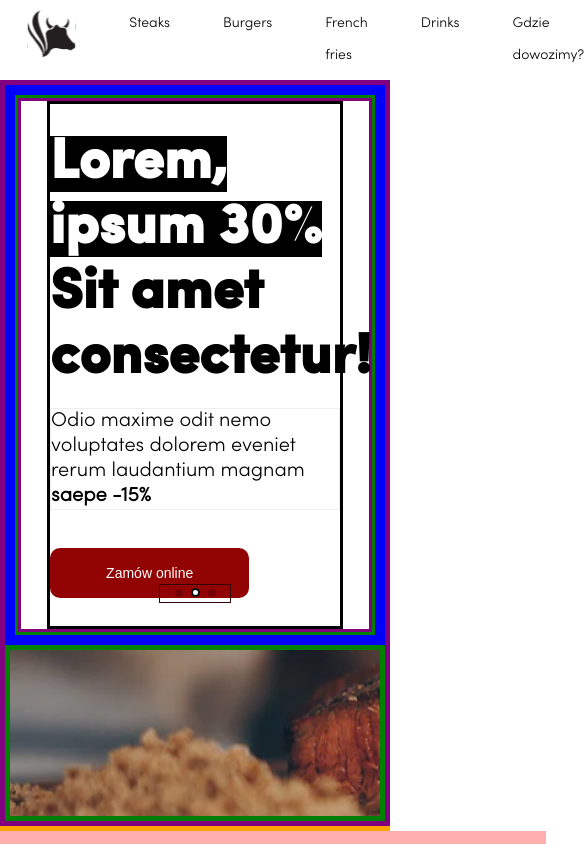
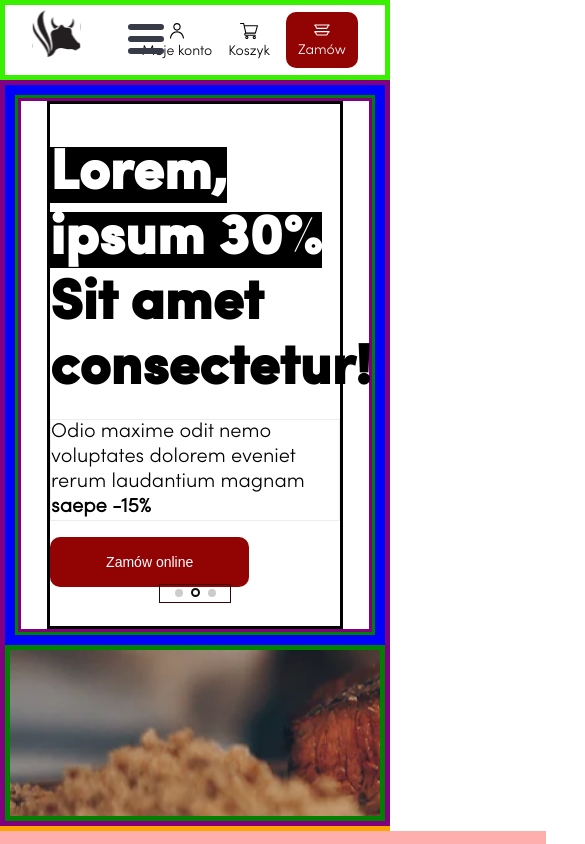
Before and after one commit to Ekaraja/steak-house, a React (Create React App) app: page / in a window 390 px wide. Shown: the top 844 px of the page, 585 px wide, since content can reach past the window. Built offline with nearby package versions, Linux system fonts and the light colour scheme.

Commit message:
make burger menu

```diff
--- a/package.json
+++ b/package.json
@@ -8,6 +8,7 @@
     "@testing-library/user-event": "^13.5.0",
     "node-sass": "^7.0.1",
     "react": "^18.2.0",
+    "react-burger-menu": "^3.0.8",
     "react-dom": "^18.2.0",
     "react-scripts": "5.0.1",
     "swiper": "^8.3.2",
--- a/src/App.css
+++ b/src/App.css
@@ -88,7 +88,6 @@
     color: var(--color-white);
     font-size: var(--fs-body-s);
     line-height: var(--lh-body-s);
-    margin-top: 1.375rem;
 }
 
 .highlight-black {
--- a/src/App.js
+++ b/src/App.js
@@ -5,10 +5,12 @@
 
 function App() {
   return (
-    <div className="App">
-      <Navbar/>
-      <Hero/>
-      <Order/>
+    <div id="App">
+      <Navbar pageWrapId={"main"} outerContainerId={"nav"}/>
+      <main id="main">
+        <Hero/>
+        <Order/>
+      </main>
     </div>
   );
 }
--- a/src/components/nav/Navbar.jsx
+++ b/src/components/nav/Navbar.jsx
@@ -3,10 +3,37 @@
 import user from "./../../assets/icons/user.svg";
 import cart from "./../../assets/icons/cart.svg";
 import symbol from "./../../assets/icons/symbol.svg";
+import "./navbar.scss";
+import { slide as Menu } from "react-burger-menu";
 
-const Navbar = () => {
+const Navbar = (props) => {
 	return (
-    <nav>
+		<nav id="nav">
+			<Menu {...props}>
+				<a className="menu-item" href="/">
+					Steaks
+				</a>
+
+				<a className="menu-item" href="/burgers">
+					Burgers
+				</a>
+
+				<a className="menu-item" href="/pizzas">
+					French fries
+				</a>
+
+				<a className="menu-item" href="/desserts">
+					Drinks
+				</a>
+
+				<a className="menu-item" href="/desserts">
+					Gdzie dowozimy?
+				</a>
+
+				<a className="menu-item" href="/desserts">
+					Kontakt
+				</a>
+			</Menu>
 			<div className="nav__container">
 				<div className="nav-left">
 					<div className="logo">
--- /dev/null
+++ b/src/components/nav/navbar.scss
@@ -0,0 +1,163 @@
+/* ================================================== */
+/* ===================== NAVBAR ===================== */
+/* ================================================== */
+
+
+.nav__container {
+    padding: 0 7%;
+    height: 5rem;
+    background: var(--color-white);
+    border: 5px solid rgb(56, 240, 0);
+    display: flex;
+    justify-content: space-between;
+    align-items: center;
+    font-size: var(--fs-body-s);
+    line-height: var(--lh-body-l);
+}
+
+.nav-left {
+    display: flex;
+    align-items: center;
+    gap: 3.3125rem
+}
+
+.nav-left__list {
+    display: flex;
+    gap: 3.3125rem
+}
+
+.nav-right__list {
+    display: flex;
+    gap: 2.5rem;
+    align-items: center;
+    justify-content: center;
+
+    a {
+        display: flex;
+        flex-direction: column;
+        align-items: center;
+        gap: 8px;
+
+        span {
+            line-height: .6rem;
+        }
+    }
+
+
+    .small-btn {
+        padding: .75rem 1.5625rem;
+        gap: 10px;
+    }
+
+}
+
+
+
+
+
+
+
+/* Individual item */
+.bm-item {
+    display: inline-block;
+
+    /* Our sidebar item styling */
+    text-decoration: none;
+    margin-bottom: 10px;
+    color: #d1d1d1;
+    transition: color 0.2s;
+}
+
+/* Change color on hover */
+.bm-item:hover {
+    color: white;
+}
+
+/* The rest copied directly from react-burger-menu docs */
+
+/* Position and sizing of burger button */
+.bm-burger-button {
+    display: none;
+    position: fixed;
+    width: 36px;
+    height: 30px;
+    left: 36px;
+    top: 1.5rem;
+}
+
+/* Color/shape of burger icon bars */
+.bm-burger-bars {
+    background: #373a47;
+    border-radius: 100vmax;
+}
+
+/* Position and sizing of clickable cross button */
+.bm-cross-button {
+    height: 24px;
+    width: 24px;
+}
+
+/* Color/shape of close button cross */
+.bm-cross {
+    background: #bdc3c7;
+}
+
+/* General sidebar styles */
+.bm-menu {
+    background: #373a47;
+    padding: 2.5em 1.5em 0;
+    font-size: 1.15em;
+}
+
+/* Morph shape necessary with bubble or elastic */
+.bm-morph-shape {
+    fill: #373a47;
+}
+
+/* Wrapper for item list */
+.bm-item-list {
+    color: #b8b7ad;
+}
+
+/* Styling of overlay */
+.bm-overlay {
+    background: rgba(0, 0, 0, 0.3);
+}
+
+
+
+
+@media screen and (max-width: 1260px) {
+    .nav-left__list {
+        display: none;
+    }
+
+    .bm-burger-button {
+        display: block;
+        left: 11rem;
+    }
+
+}
+
+@media screen and (max-width: 710px) {
+
+    .bm-burger-button {
+        left: 8rem;
+    }
+
+
+    .hero__left {
+        width: 100%;
+        min-height: 35rem;
+    }
+
+    .nav-right__list {
+        gap: 1rem;
+
+        .small-btn {
+            padding: .75rem;
+            gap: 10px;
+        }
+    }
+
+}
--- a/src/components/order/order.scss
+++ b/src/components/order/order.scss
@@ -1,42 +1,3 @@
-/* ================================================== */
-/* ===================== NAVBAR ===================== */
-/* ================================================== */
-
-
-.nav__container {
-    padding: 0 7%;
-    height: 5rem;
-    background: var(--color-white);
-    /* border: 5px solid purple; */
-    display: flex;
-    justify-content: space-between;
-    align-items: center;
-    font-size: var(--fs-body-s);
-    line-height: var(--lh-body-l);
-}
-
-.nav-left {
-    display: flex;
-    align-items: center;
-    gap: 3.3125rem
-}
-
-.nav-left__list {
-    display: flex;
-    gap: 3.3125rem
-}
-
-.nav-right__list {
-    display: flex;
-    gap: 2.5rem;
-}
-
-
-.small-btn {
-    padding: .75rem 1.5625rem;
-}
-
-
 /* ================================================== */
 /* ==================== order ==================== */
 /* ================================================== */
```
Also changed, not shown: src/components/nav/navbar.css (deleted), 1 other file (tests, documents, lock files or other folders). Lines whose indentation alone changed are shown as unchanged.
